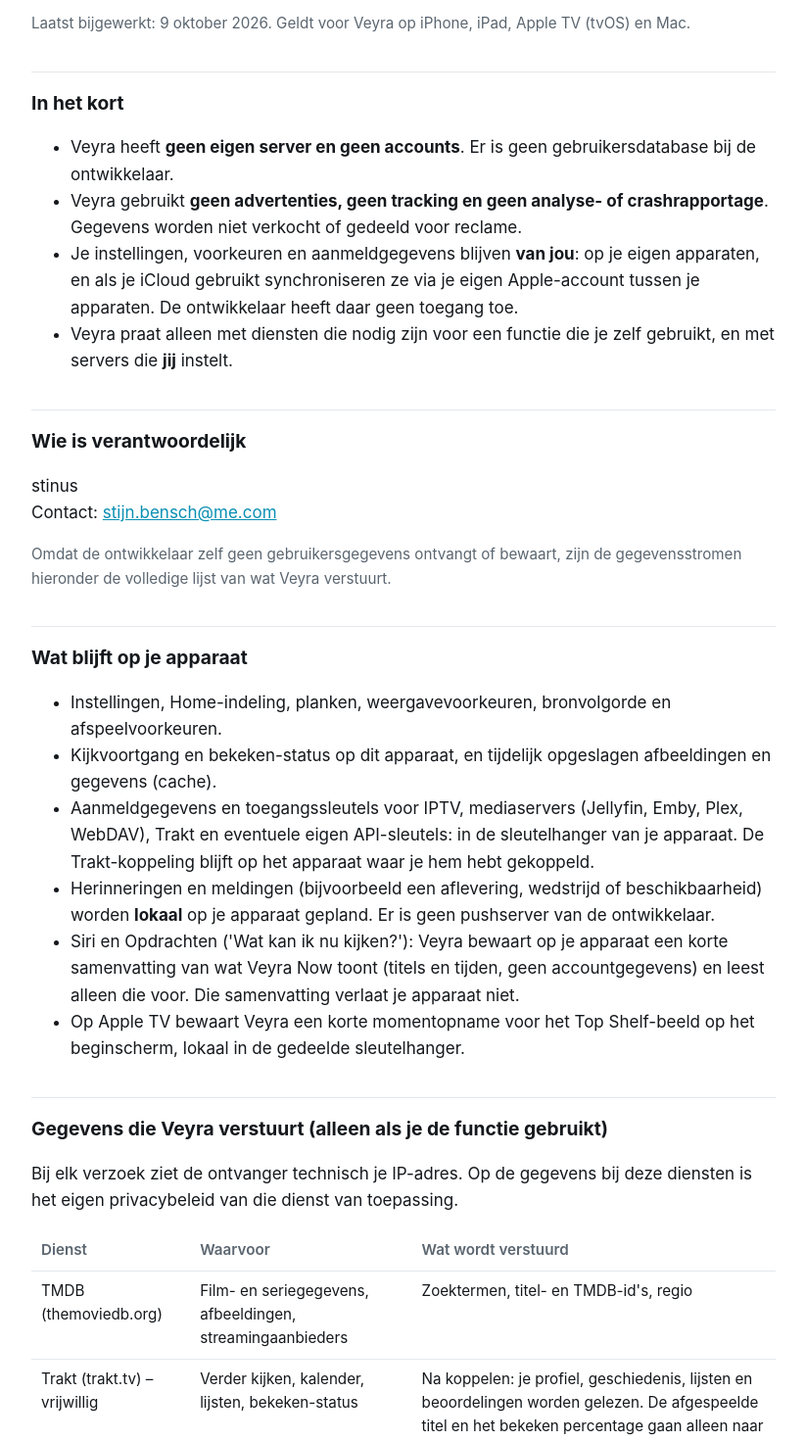
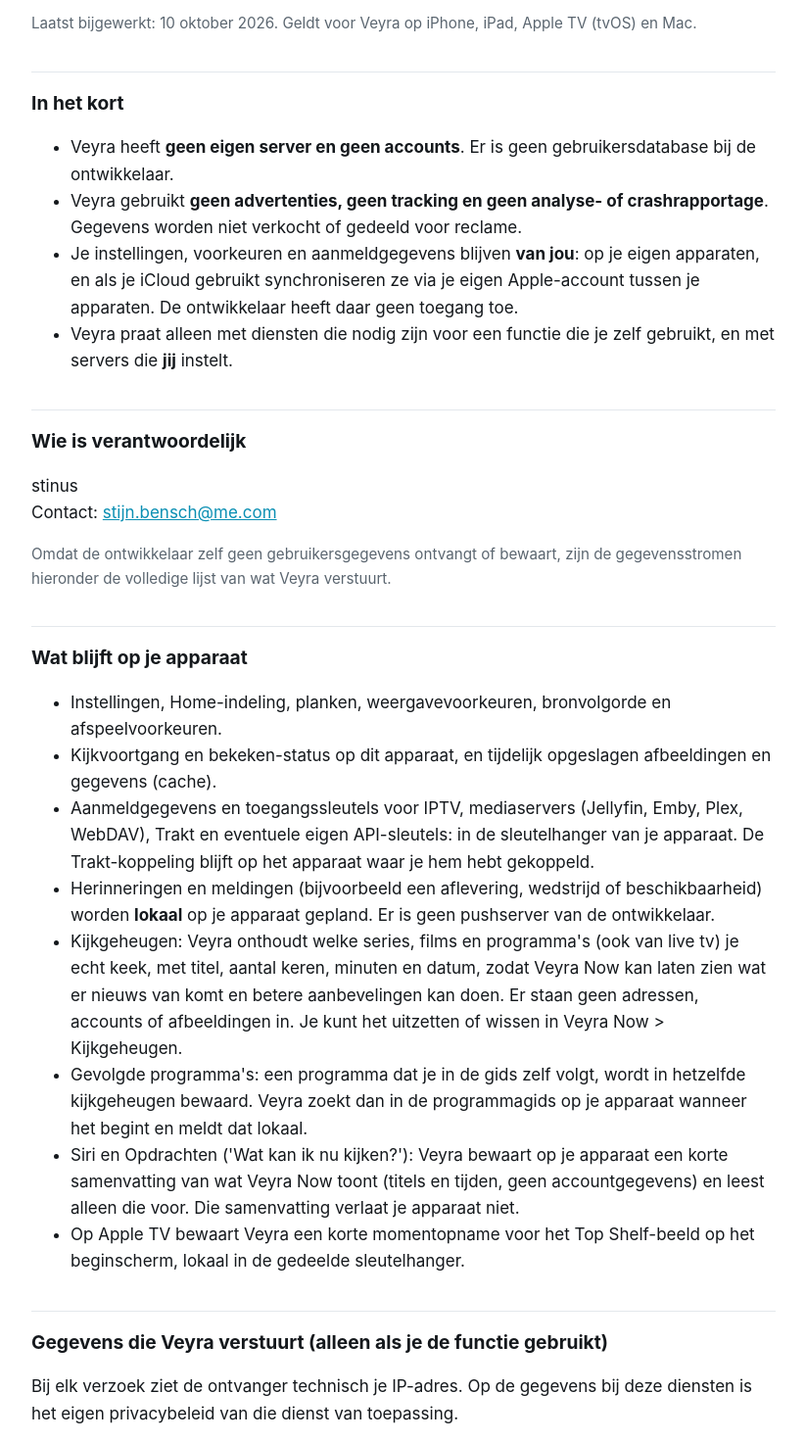
Before and after one commit to stijnbensch-hash/veyra-privacy, a plain HTML site: page index.html in a window 1280 px wide. Shown: the part 86-1557 px from the top of the page at 98% size, without its empty margins (228-1051 px from the left). Drawn offline with Linux system fonts and the light colour scheme.

Commit message:
Add files via upload

```diff
--- a/index.html
+++ b/index.html
@@ -24,7 +24,7 @@
 <main>
 
 <h1>Veyra – Privacybeleid</h1>
-<p class="muted">Laatst bijgewerkt: 9 oktober 2026. Geldt voor Veyra op iPhone, iPad, Apple TV (tvOS) en Mac.</p>
+<p class="muted">Laatst bijgewerkt: 10 oktober 2026. Geldt voor Veyra op iPhone, iPad, Apple TV (tvOS) en Mac.</p>
 
 <h2>In het kort</h2>
 <ul>
@@ -45,6 +45,8 @@
   <li>Kijkvoortgang en bekeken-status op dit apparaat, en tijdelijk opgeslagen afbeeldingen en gegevens (cache).</li>
   <li>Aanmeldgegevens en toegangssleutels voor IPTV, mediaservers (Jellyfin, Emby, Plex, WebDAV), Trakt en eventuele eigen API-sleutels: in de sleutelhanger van je apparaat. De Trakt-koppeling blijft op het apparaat waar je hem hebt gekoppeld.</li>
   <li>Herinneringen en meldingen (bijvoorbeeld een aflevering, wedstrijd of beschikbaarheid) worden <strong>lokaal</strong> op je apparaat gepland. Er is geen pushserver van de ontwikkelaar.</li>
+  <li>Kijkgeheugen: Veyra onthoudt welke series, films en programma's (ook van live tv) je echt keek, met titel, aantal keren, minuten en datum, zodat Veyra Now kan laten zien wat er nieuws van komt en betere aanbevelingen kan doen. Er staan geen adressen, accounts of afbeeldingen in. Je kunt het uitzetten of wissen in Veyra Now &gt; Kijkgeheugen.</li>
+  <li>Gevolgde programma's: een programma dat je in de gids zelf volgt, wordt in hetzelfde kijkgeheugen bewaard. Veyra zoekt dan in de programmagids op je apparaat wanneer het begint en meldt dat lokaal.</li>
   <li>Siri en Opdrachten ('Wat kan ik nu kijken?'): Veyra bewaart op je apparaat een korte samenvatting van wat Veyra Now toont (titels en tijden, geen accountgegevens) en leest alleen die voor. Die samenvatting verlaat je apparaat niet.</li>
   <li>Op Apple TV bewaart Veyra een korte momentopname voor het Top Shelf-beeld op het beginscherm, lokaal in de gedeelde sleutelhanger.</li>
 </ul>
@@ -53,7 +55,7 @@
 <p>Bij elk verzoek ziet de ontvanger technisch je IP-adres. Op de gegevens bij deze diensten is het eigen privacybeleid van die dienst van toepassing.</p>
 <table>
   <tr><th>Dienst</th><th>Waarvoor</th><th>Wat wordt verstuurd</th></tr>
-  <tr><td>TMDB (themoviedb.org)</td><td>Film- en seriegegevens, afbeeldingen, streamingaanbieders</td><td>Zoektermen, titel- en TMDB-id's, regio</td></tr>
+  <tr><td>TMDB (themoviedb.org)</td><td>Film- en seriegegevens, afbeeldingen, streamingaanbieders; ook om te zien of een serie die je volgt een nieuw seizoen of een nieuwe aflevering krijgt, en voor aanbevelingen op je smaak</td><td>Zoektermen, titels en titel- en TMDB-id's van series en films die je zoekt, volgt of vaker keek, regio. Geen account en geen apparaat-id</td></tr>
   <tr><td>Trakt (trakt.tv) – vrijwillig</td><td>Verder kijken, kalender, lijsten, bekeken-status</td><td>Na koppelen: je profiel, geschiedenis, lijsten en beoordelingen worden gelezen. De afgespeelde titel en het bekeken percentage gaan alleen naar Trakt als je dat in de app zelf inschakelt.</td></tr>
   <tr><td>OpenSubtitles</td><td>Ondertitels zoeken</td><td>IMDb-id en bij series seizoen en aflevering, plus taal</td></tr>
   <tr><td>OMDb, fanart.tv, MDBList</td><td>Beoordelingen, banners en logo's</td><td>IMDb- of TMDB-id; alleen als er een sleutel is ingesteld</td></tr>
@@ -69,7 +71,7 @@
 <h2>Synchronisatie via iCloud</h2>
 <p>Gebruik je iCloud, dan houdt Veyra je apparaten met hetzelfde Apple-account gelijk, zonder server van de ontwikkelaar:</p>
 <ul>
-  <li>Instellingen, Home-indeling, planken en voorkeuren gaan via de iCloud-sleutelwaardeopslag van je eigen Apple-account. Dat geldt ook voor wat Veyra Now op je apparaten leert (kijkgewoonten per dagdeel, meer/minder-keuzes, weggetikte titels) en voor je rij.</li>
+  <li>Instellingen, Home-indeling, planken en voorkeuren gaan via de iCloud-sleutelwaardeopslag van je eigen Apple-account. Dat geldt ook voor wat Veyra Now op je apparaten leert (kijkgewoonten per dagdeel, meer/minder-keuzes, weggetikte titels), je kijkgeheugen en gevolgde programma's, en voor je rij. "Kijkgeheugen wissen" wist het op al je apparaten.</li>
   <li>Mediaservers, IPTV-providers en API-sleutels gaan via de iCloud-sleutelhanger van Apple (end-to-end versleuteld). Daarvoor moet de iCloud-sleutelhanger aan staan.</li>
   <li>Verwijder je iets op het ene apparaat, dan verdwijnt het ook op je andere apparaten. Zet je iCloud uit, dan blijft alles lokaal.</li>
   <li>De ontwikkelaar kan deze gegevens niet inzien. Apple verwerkt ze volgens het eigen privacybeleid van Apple.</li>
@@ -107,7 +109,7 @@
 
 <hr>
 <h2 id="en">English summary</h2>
-<p>Veyra has no servers or accounts of its own, no ads, no tracking and no analytics or crash reporting. Settings and credentials stay under your control: on your own devices and, if you use iCloud, synced between your devices through your own Apple account (settings via iCloud key-value storage; server credentials and keys via iCloud Keychain, end-to-end encrypted). The developer has no access to them. Your Trakt connection stays on the device where you connected it. What Veyra Now learns from how you use it (viewing habits by time of day, more/less choices, dismissed titles) and your queue sync only through your own iCloud; reminders are local notifications on the device, and the Siri/Shortcuts summary stays on the device. Veyra only contacts services needed for features you use (TMDB for metadata and images; Trakt, OpenSubtitles, TVmaze, IntroDB/SkipDB, OMDb, fanart.tv, MDBList, ESPN and TheSportsDB only when you use or configure them) and the servers you set up yourself (Jellyfin, Emby, Plex, WebDAV, IPTV). Veyra provides no content itself. The developer receives no personal data. Contact: <a href="mailto:stijn.bensch@me.com">stijn.bensch@me.com</a>.</p>
+<p>Veyra has no servers or accounts of its own, no ads, no tracking and no analytics or crash reporting. Settings and credentials stay under your control: on your own devices and, if you use iCloud, synced between your devices through your own Apple account (settings via iCloud key-value storage; server credentials and keys via iCloud Keychain, end-to-end encrypted). The developer has no access to them. Your Trakt connection stays on the device where you connected it. What Veyra Now learns from how you use it (viewing habits by time of day, more/less choices, dismissed titles), your watch memory (titles, counts and dates of what you actually watched, including live TV, which you can switch off or clear) and the programmes you follow, and your queue sync only through your own iCloud; reminders are local notifications on the device, and the Siri/Shortcuts summary stays on the device. Veyra only contacts services needed for features you use (TMDB for metadata, images and to check for new seasons and recommendations, which sends titles and TMDB IDs but no account or device identifier; Trakt, OpenSubtitles, TVmaze, IntroDB/SkipDB, OMDb, fanart.tv, MDBList, ESPN and TheSportsDB only when you use or configure them) and the servers you set up yourself (Jellyfin, Emby, Plex, WebDAV, IPTV). Veyra provides no content itself. The developer receives no personal data. Contact: <a href="mailto:stijn.bensch@me.com">stijn.bensch@me.com</a>.</p>
 
 </main>
 </body>
```
